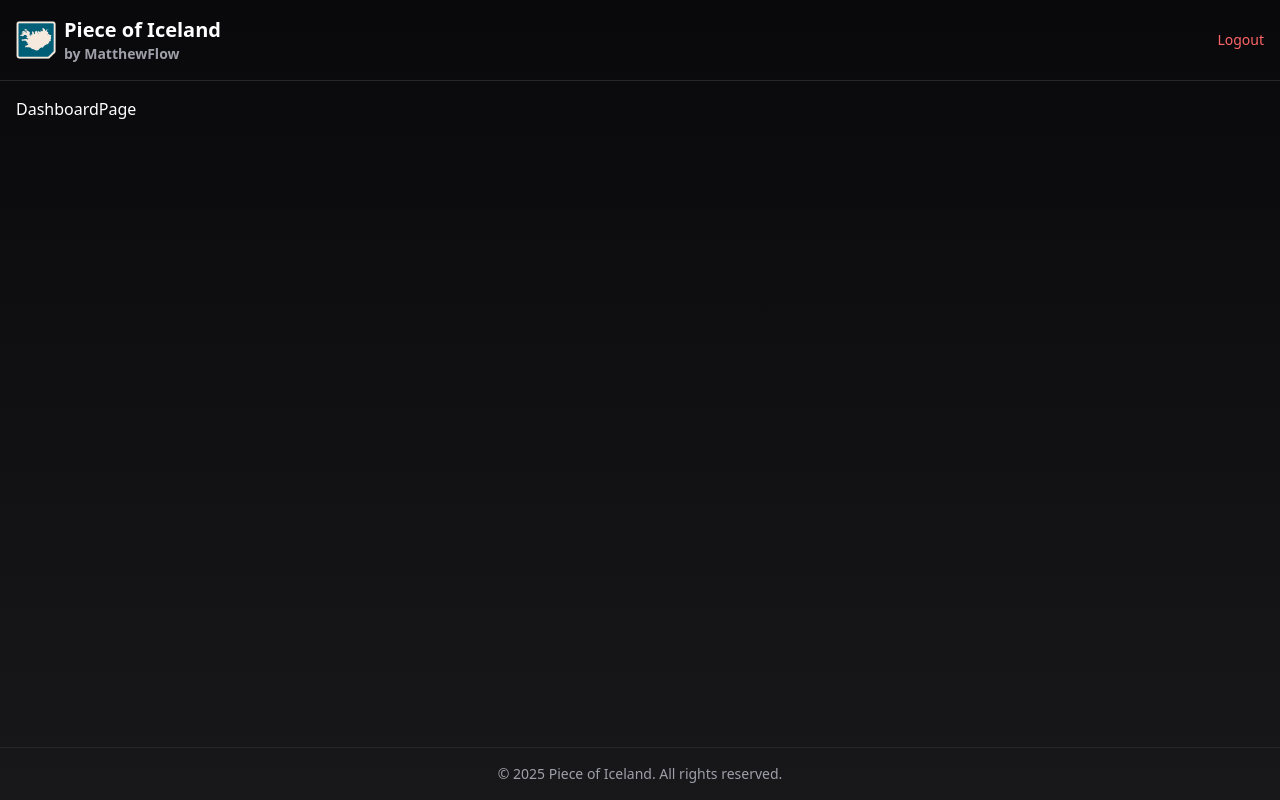
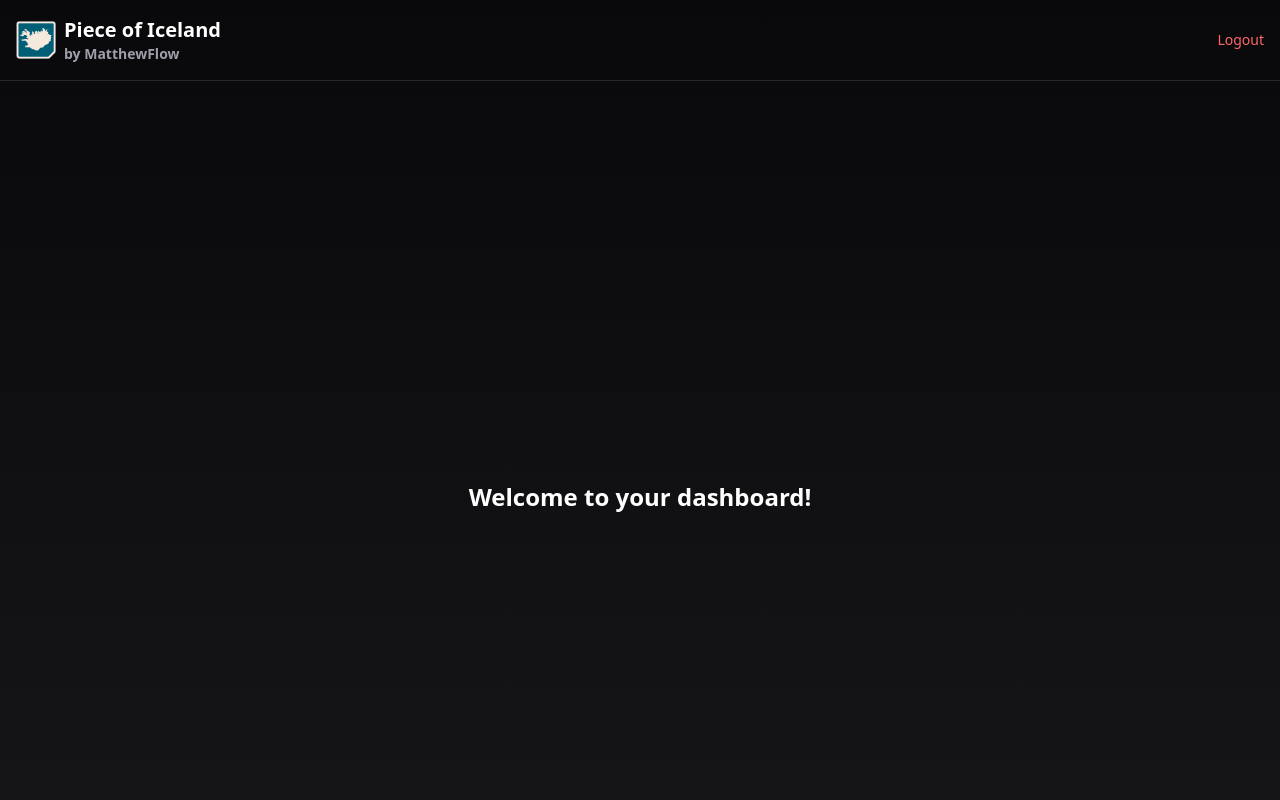
Before and after one commit to MatthewFlow/piece-of-iceland-gui, a React (Vite) app: page /dashboard in a window 1280 px wide. Shown: the top 800 px of the page. Built offline with nearby package versions, Linux system fonts and the light colour scheme; sample sign-in values are in the browser's storage.

Commit message:
add guarding

```diff
--- /dev/null
+++ b/src/hooks/useAuthGuard.ts
@@ -0,0 +1,13 @@
+import { useEffect } from 'react';
+import { useNavigate } from 'react-router-dom';
+
+export function useAuthGuard() {
+  const navigate = useNavigate();
+
+  useEffect(() => {
+    const token = localStorage.getItem('token');
+    if (!token) {
+      navigate('/login', { replace: true });
+    }
+  }, [navigate]);
+}
--- a/src/pages/DashboardPage.tsx
+++ b/src/pages/DashboardPage.tsx
@@ -1,5 +1,11 @@
-const DashboardPage = () => {
-  return <div>DashboardPage</div>;
-};
+import { useAuthGuard } from '../hooks/useAuthGuard';
 
-export default DashboardPage;
+export default function DashboardPage() {
+  useAuthGuard();
+
+  return (
+    <div className="flex justify-center items-center h-screen">
+      <h1 className="text-2xl font-bold">Welcome to your dashboard!</h1>
+    </div>
+  );
+}
```
